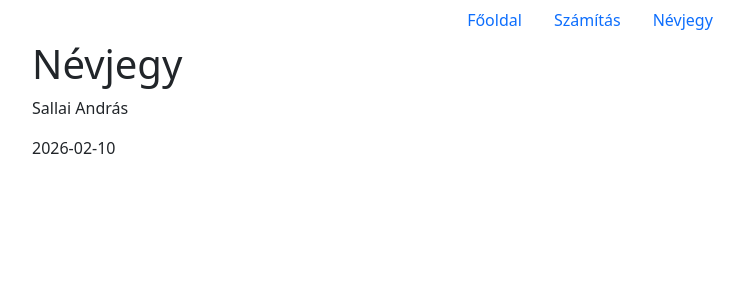
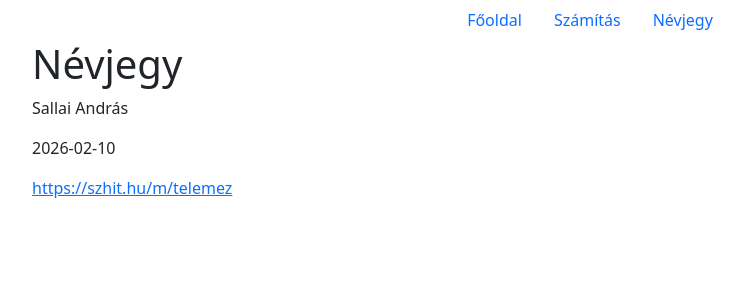
Before and after one commit to oktatte/telemez, a React (Vite) app: page /about in a window 1280 px wide. Shown: the top 300 px of the page, without its empty margins (50-794 px from the left). Built offline with nearby package versions, Linux system fonts and the light colour scheme.

Commit message:
Az About.jsx javítva

```diff
--- a/src/pages/About.jsx
+++ b/src/pages/About.jsx
@@ -5,6 +5,9 @@ const About = () => {
             <h1>Névjegy</h1>
             <p>Sallai András</p>
             <p>2026-02-10</p>
+            <p>
+                <a href="https://szhit.hu/m/telemez">https://szhit.hu/m/telemez</a>
+            </p>
         </div>
     )
 }
```
